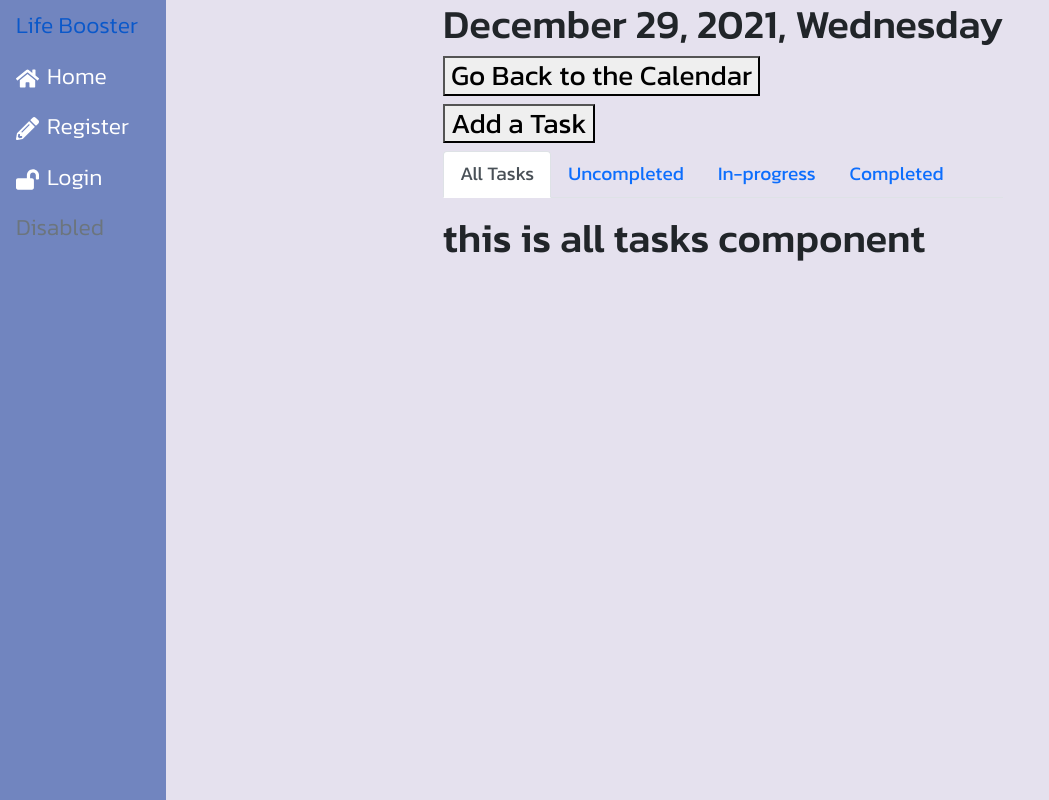
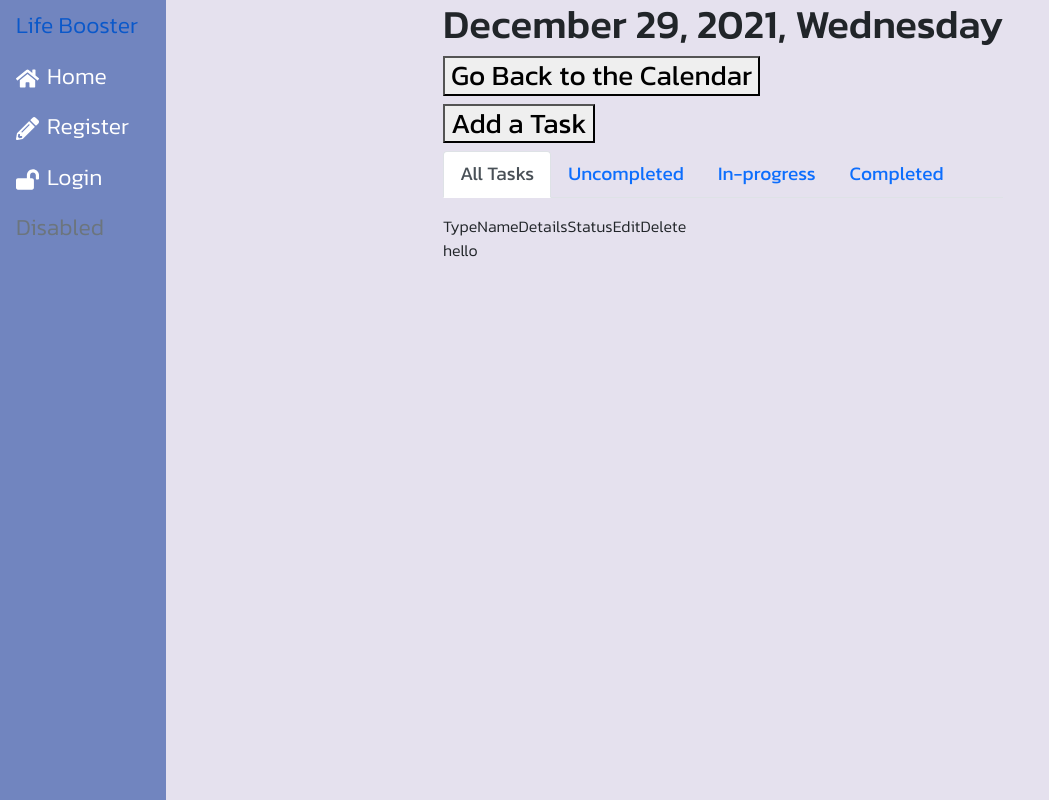
Before and after one commit to hyjin123/life-booster, a React (Create React App) app in the folder frontend/: page /home in a window 1280 px wide. Both pictures are taken after a click on the button "View To-Do List". Shown: the whole page, without its empty margins (0-1049 px from the left). Built offline with nearby package versions, Linux system fonts and the light colour scheme; no server answers.

Commit message:
started working on the table for all displaying all tasks

```diff
--- /dev/null
+++ b/frontend/src/components/AllTasks.css
@@ -0,0 +1,9 @@
+.table-container {
+  display: flex;
+  flex-direction: column;
+}
+
+.table-header {
+  display: flex;
+  flex-direction: row;
+}
--- a/frontend/src/components/AllTasks.js
+++ b/frontend/src/components/AllTasks.js
@@ -1,9 +1,30 @@
-import React from 'react';
+import React from "react";
+import "./AllTasks.css"
 
 export default function AllTasks(props) {
   return (
-  <div>
-    <h1>this is all tasks component</h1>
-  </div>
-  )
+    <div className="table-container">
+      <div className="table-header">
+        <div>Type</div>
+        <div>Name</div>
+        <div>Details</div>
+        <div>Status</div>
+        <div>Edit</div>
+        <div>Delete</div>
+      </div>
+      <div className="table-row">
+        <div>hello</div>
+      </div>
+    </div>
+  );
 }
+
+// icon/type
+// name
+// details
+// status
+// delete button
+// completed button
+// in progress button
+// not completed button
+// edit button
```
